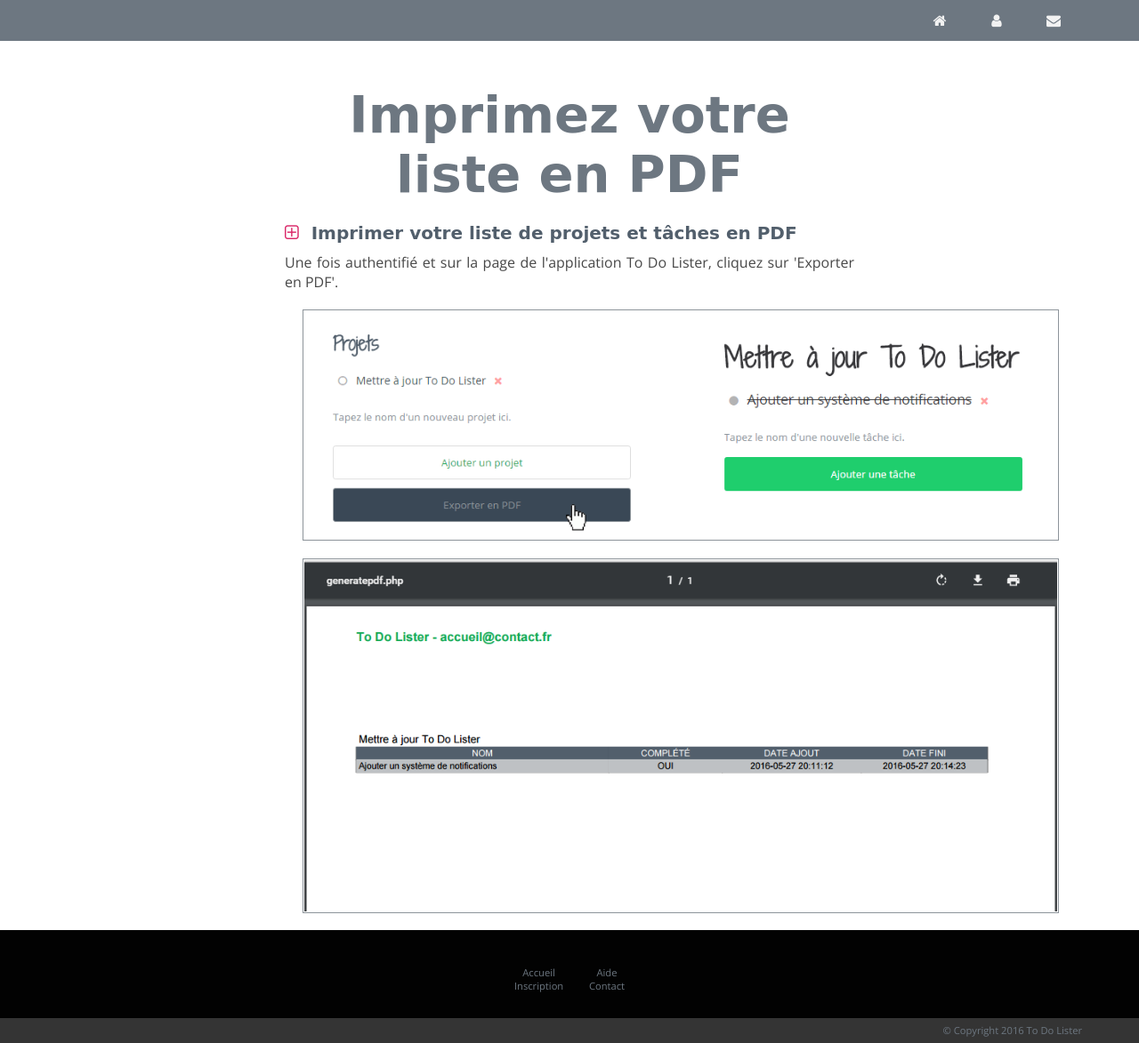
After one commit to albaad/todolister, a PHP site: page /aide-pdf.php in a window 1280 px wide. The commit adds this page. Shown: the whole page at 89% size. Run offline with PHP 8.4, Linux system fonts and the light colour scheme; some libraries are stand-ins or nearby versions; some web fonts are replaced.

Commit message:
Help page added for PDF generation

```diff
--- a/admin/inc/footer.php
+++ b/admin/inc/footer.php
@@ -4,13 +4,13 @@
       <div class="footerFloat footer-left">
         <ul>
           <li><a href="../index.php">Accueil</a></li>
-          <li><a href="../contact.php">Contact</a></li>
+          <li><a href="../inscription.php">Inscription</a></li>
         </ul>
       </div>
       <div class="footerFloat footer-right">
         <ul>
-          <li><a href="../inscription.php">Inscription</a></li>
           <li><a href="../aide.php">Aide</a></li>
+          <li><a href="../contact.php">Contact</a></li>
         </ul>
       </div>
       <div class="footerFloat footer-far-right"></div>
--- /dev/null
+++ b/aide-pdf.php
@@ -0,0 +1,24 @@
+<?php
+  $pageTitle = 'Guide rapide';
+  include 'inc/header.php';
+?>
+<link rel="stylesheet" type="text/css" href="css/clear.css">
+
+    <div class="guide-box">
+
+      <h2>Imprimez votre liste en PDF</h2>
+
+      <h6><i class="fa fa-plus-square-o pink" aria-hidden="true"></i>&nbsp;&nbsp;Imprimer votre liste de projets et tâches en PDF</h6>
+      <p>
+        Une fois authentifié et sur la page de l'application To Do Lister, cliquez sur 'Exporter en PDF'.
+      </p>
+      <div class="guide-print">
+        <img src="img/guide_print_project.png" alt="Génerer un PDF" />
+      </div>
+      <div class="guide-pdf">
+        <img src="img/guide_pdf.png" alt="Fichier PDF" />
+      </div>
+
+    </div>
+
+<?php include('inc/footer.php'); ?>
--- a/aide.php
+++ b/aide.php
@@ -14,7 +14,7 @@
         <ul>
           <li><i class="fa fa-info" aria-hidden="true"></i>&nbsp;&nbsp;<a href="guide.php">Visite guidée</a></li>
           <li><div class="espace"></div>  </li>
-          <li><i class="fa fa-info" aria-hidden="true"></i>&nbsp;&nbsp;<a href="pdf.php">Imprimer votre liste en format PDF</a></li>
+          <li><i class="fa fa-info" aria-hidden="true"></i>&nbsp;&nbsp;<a href="aide-pdf.php">Imprimez votre liste en format PDF</a></li>
         </ul>
 
         <div class="espace"></div>
--- a/css/app-main.css
+++ b/css/app-main.css
@@ -41,7 +41,7 @@ body {
     background-color: #fff;
     -webkit-flex: 2;
     flex: 2;
-
+    margin-right: 60px;
 }
 .app-items {
     background-color: #fff;
--- a/css/clear.css
+++ b/css/clear.css
@@ -40,7 +40,7 @@ h6 {
   color: #525f6c;
 }
 
-.guide-projects img, .guide-items img, .guide-mark img, .guide-delete img {
+.guide-projects img, .guide-items img, .guide-mark img, .guide-delete img, .guide-print img, .guide-pdf img {
   margin: 20px;
   display: block;
   width: 350px;
@@ -48,6 +48,11 @@ h6 {
   text-align: left;
   padding: 1px;
   border: 1px solid #8d949a;
+}
+
+.guide-print img, .guide-pdf img {
+  width: 850px;
+  height: auto;
 }
 
 .guide-projects {
```
Also changed, not shown: img/guide_pdf.png (added), img/guide_print_project.png (added).
